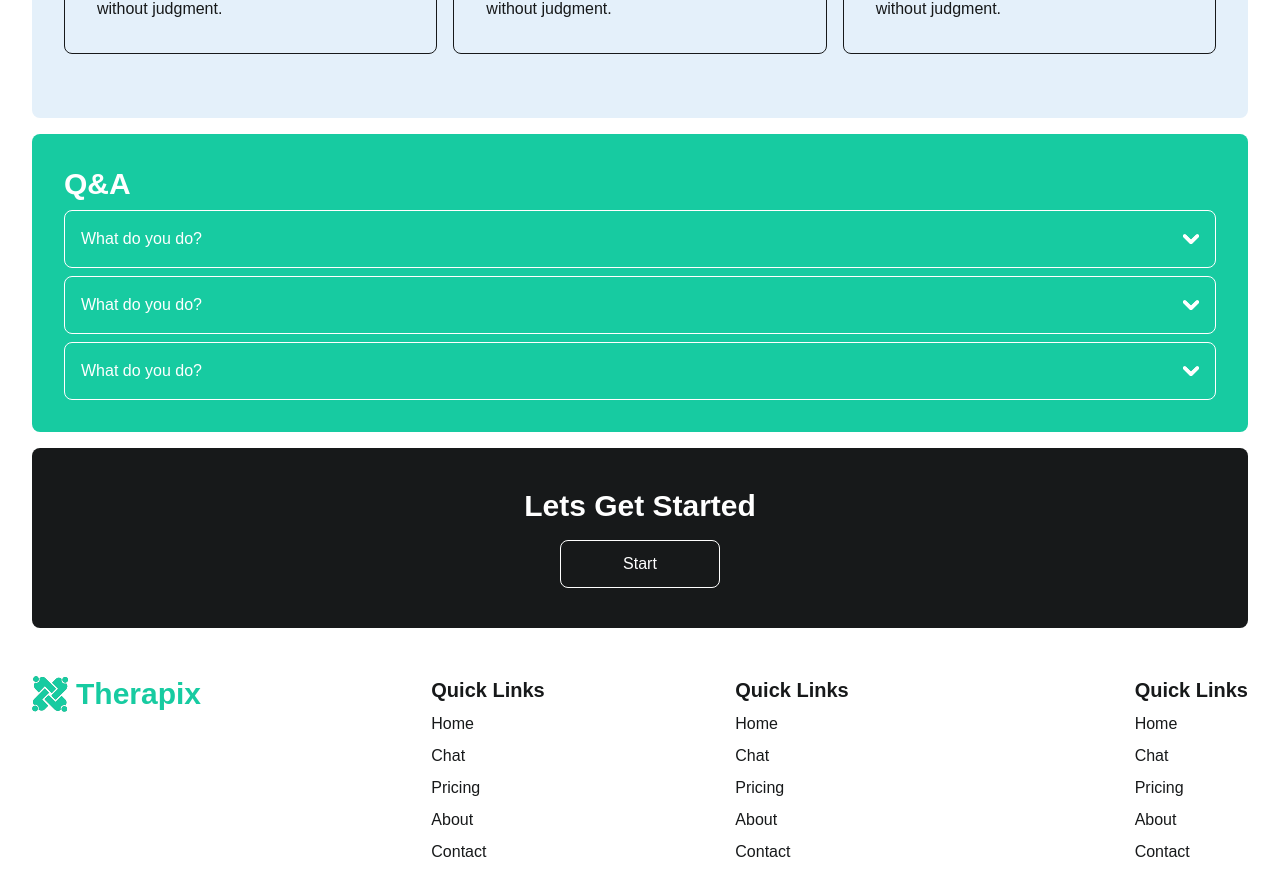
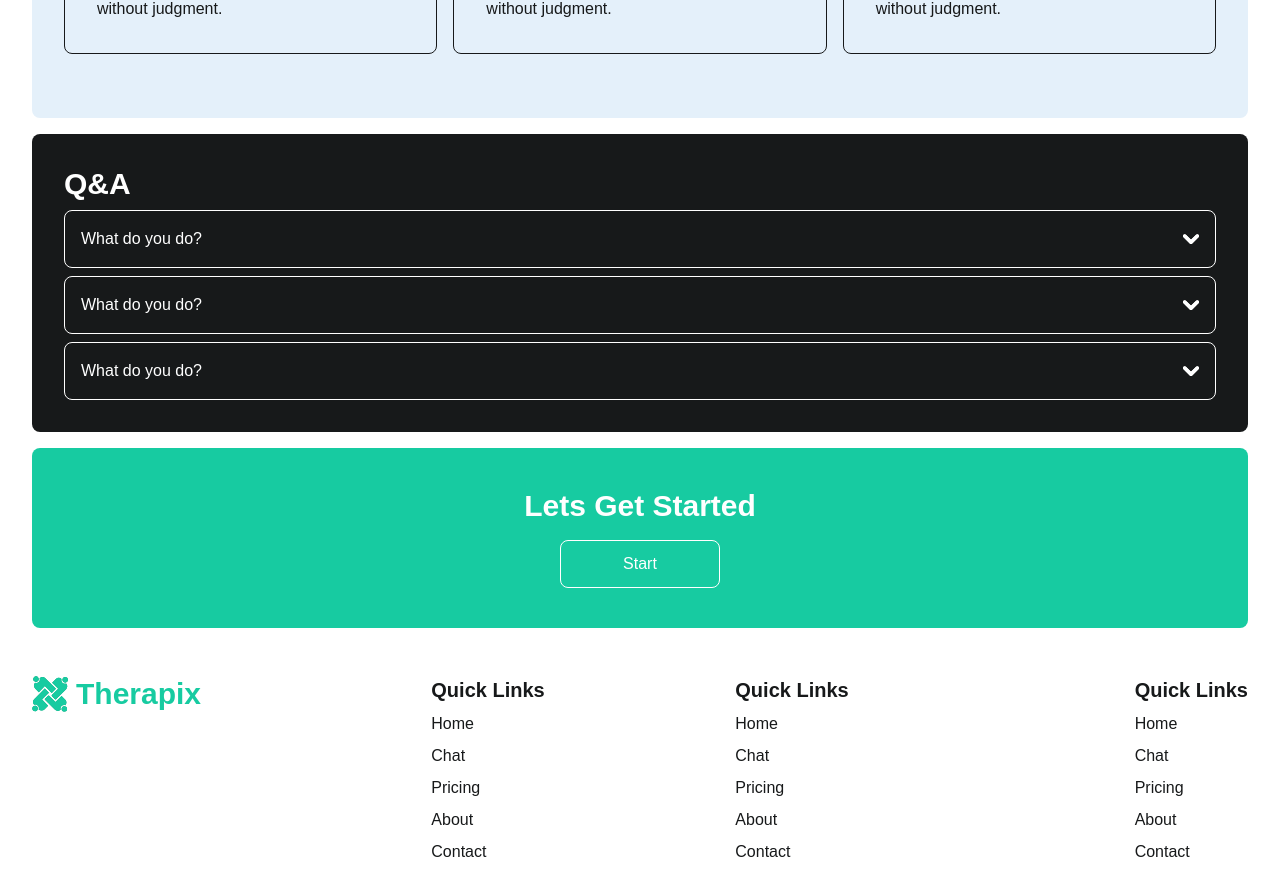
Before and after one commit to matthew-wright07/therapix, a Next.js app: page / in a window 1280 px wide. Shown: the part 1440-2336 px from the top of the page. Built offline with nearby package versions, Linux system fonts and the light colour scheme.

Commit message:
Color changes

```diff
--- a/components/Home/QA.js
+++ b/components/Home/QA.js
@@ -1,7 +1,7 @@
 export default function QA(){
     return (
         <div className="px-8 py-2">
-            <div className="px-8 bg-primary rounded-lg py-8 flex flex-col gap-2">
+            <div className="px-8 bg-dark rounded-lg py-8 flex flex-col gap-2">
                 <h1 className="text-3xl font-bold text-white">Q&A</h1>
                 <div className="border border-white text-white p-4 rounded-lg flex justify-between">
                     <h1>What do you do?</h1>
--- a/components/Home/Start.js
+++ b/components/Home/Start.js
@@ -1,7 +1,7 @@
 export default function Start(){
     return (
         <div className="px-8 py-2">
-            <div className="flex flex-col justify-center items-center rounded-lg bg-dark text-white py-10 gap-4">
+            <div className="flex flex-col justify-center items-center rounded-lg bg-primary text-white py-10 gap-4">
                 <h1 className="text-3xl font-bold">Lets Get Started</h1>
                 <a href="" className="h-12 w-40 border border-white flex items-center justify-center rounded-lg text-white hover:scale-110 transition duration-500">Start</a>
             </div>
```
